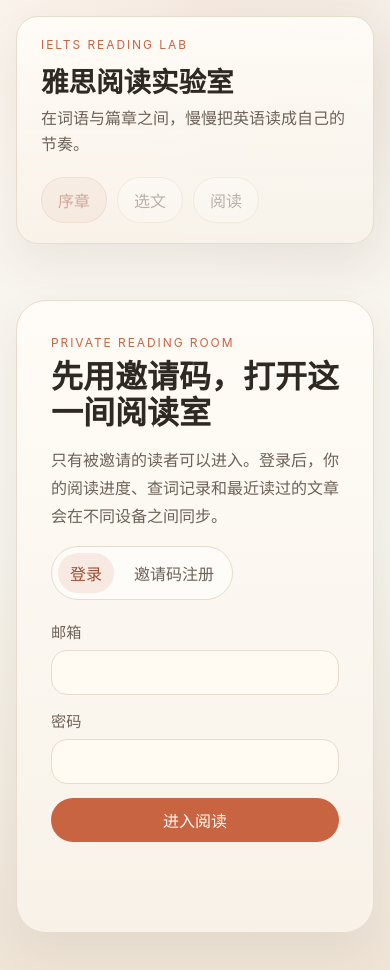
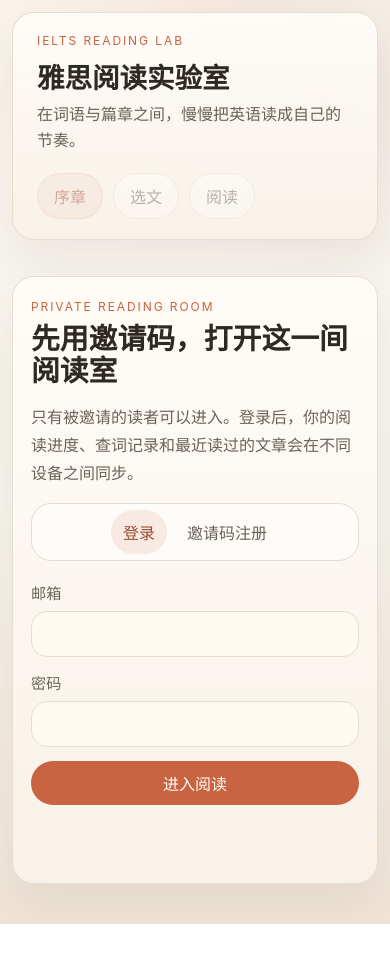
Before and after one commit to yul482358/learning-English, a website: page public/index.html in a window 390 px wide. After the commit the page ends 924 px from the top, so only its background shows below. Drawn offline with Linux system fonts and the light colour scheme; no server answers.

Commit message:
fix: stabilize mobile auth flow

```diff
--- a/public/styles.css
+++ b/public/styles.css
@@ -825,7 +825,40 @@ button {
 
 @media (max-width: 900px) {
   .page-shell {
-    padding: 16px;
+    padding: max(12px, env(safe-area-inset-top)) max(12px, env(safe-area-inset-right)) max(16px, env(safe-area-inset-bottom)) max(12px, env(safe-area-inset-left));
+  }
+
+  .auth-gate {
+    min-height: auto;
+    padding: 12px 0 24px;
+    align-items: start;
+  }
+
+  .auth-card {
+    width: 100%;
+    padding: 22px 18px;
+    border-radius: 22px;
+  }
+
+  .auth-card h2 {
+    font-size: 1.8rem;
+  }
+
+  .auth-tabs,
+  .user-chip {
+    width: 100%;
+    justify-content: center;
+    border-radius: 20px;
+  }
+
+  .auth-tab,
+  .auth-form input,
+  .auth-form button {
+    min-height: 44px;
+  }
+
+  .auth-form input {
+    font-size: 16px;
   }
 
   .top-nav,
```
Also changed, not shown: public/service-worker.js (+15 -2 lines), tests/auth-progress.test.mjs (+1 -0 lines), tests/pwa-install.test.mjs (+11 -0 lines).
